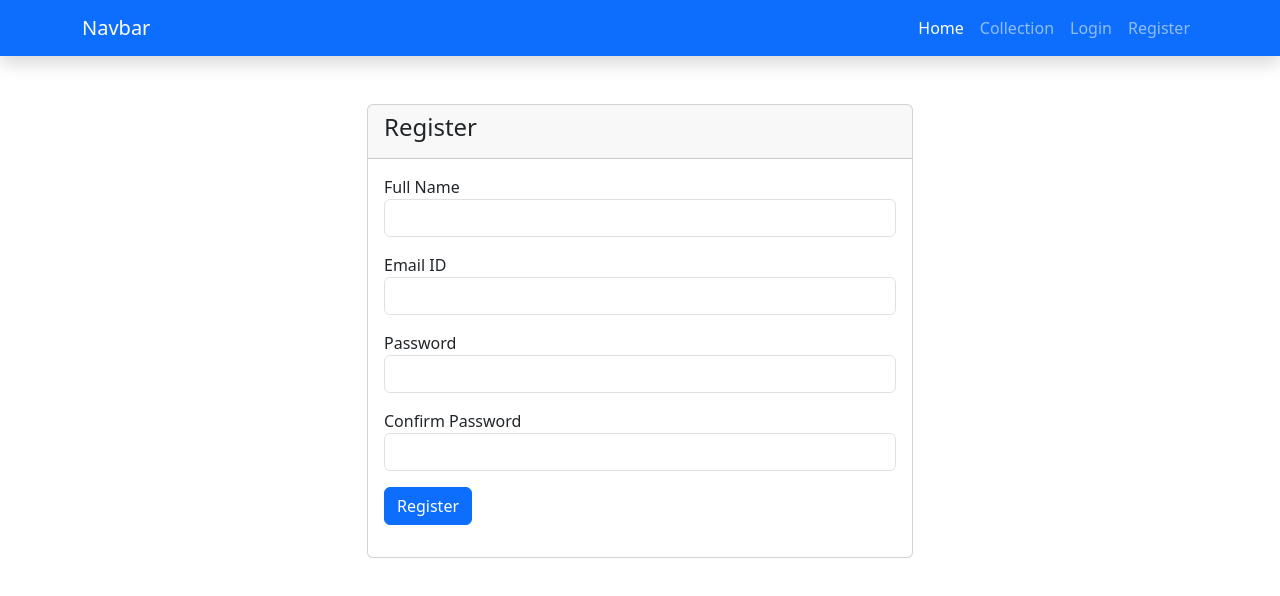
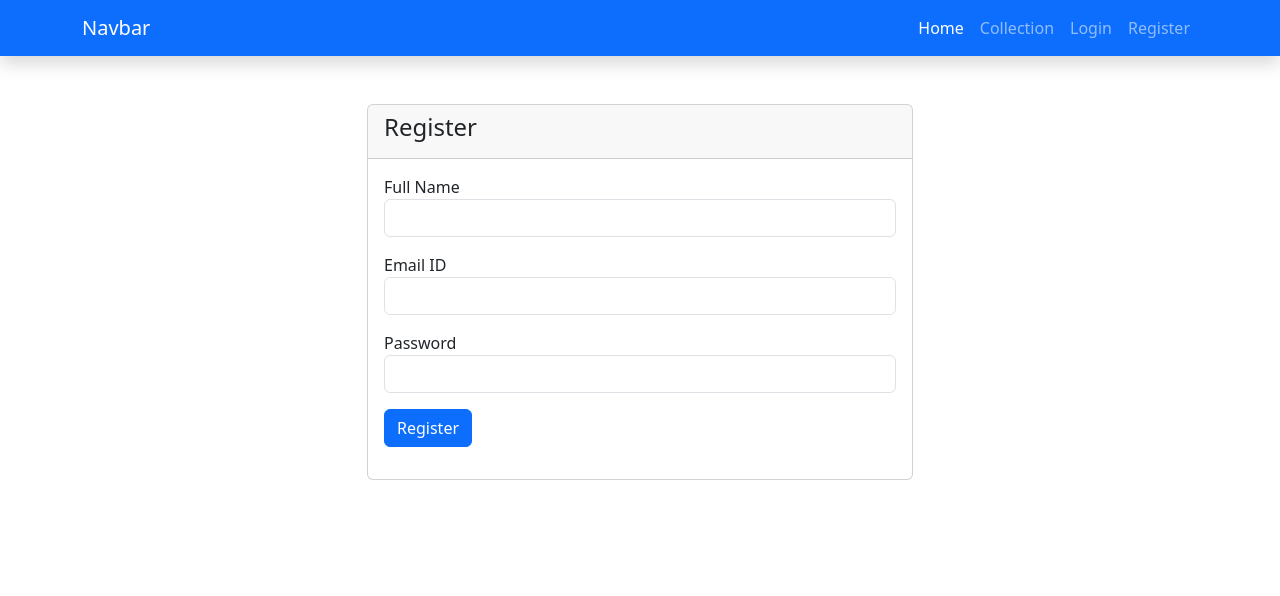
Before and after one commit to nmcanhh/react-ecom-fe, a React (Create React App) app: page /register in a window 1280 px wide. Shown: the top 596 px of the page. Built offline with nearby package versions, Linux system fonts and the light colour scheme.

Commit message:
Tạo Register với API

```diff
--- a/src/App.js
+++ b/src/App.js
@@ -6,6 +6,12 @@ import MasterLayout from "./layouts/admin/MasterLayout";
 import Home from "./components/frontend/Home";
 import Register from "./components/frontend/auth/Register";
 import Login from "./components/frontend/auth/Login";
+import axios from "axios";
+
+axios.defaults.baseURL = "http://reactecom.test/";
+axios.defaults.headers.post["Content-Type"] = "application/json";
+axios.defaults.headers.post["Accept"] = "application/json";
+axios.defaults.withCredentials = true;
 
 function App() {
   return (
--- a/src/components/frontend/auth/Login.js
+++ b/src/components/frontend/auth/Login.js
@@ -20,7 +20,11 @@ const Login = () => {
                   </div>
                   <div className="form-group mb-3">
                     <label htmlFor="">Password</label>
-                    <input type="password" class="form-control" id="password" />
+                    <input
+                      type="password"
+                      className="form-control"
+                      id="password"
+                    />
                   </div>
                   <div className="form-group mb-3">
                     <button type="submit" className="btn btn-primary">
--- a/src/components/frontend/auth/Register.js
+++ b/src/components/frontend/auth/Register.js
@@ -1,7 +1,49 @@
-import React from "react";
+import React, { useState } from "react";
 import Navbar from "../../../layouts/frontend/Navbar";
+import axios from "axios";
+import swal from "sweetalert";
+import { useHistory } from "react-router-dom";
 
 const Register = () => {
+  const history = useHistory();
+  const [registerInput, setRegisterInput] = useState({
+    name: "",
+    email: "",
+    password: "",
+    error_list: [],
+  });
+
+  const handleInput = (e) => {
+    e.persist = () => {};
+    setRegisterInput({ ...registerInput, [e.target.name]: e.target.value });
+  };
+
+  const registerSubmit = (e) => {
+    e.preventDefault();
+
+    const data = {
+      name: registerInput.name,
+      email: registerInput.email,
+      password: registerInput.password,
+    };
+
+    axios.get("/sanctum/csrf-cookie").then((response) => {
+      axios.post(`api/register`, data).then((response) => {
+        if (response.data.status === "200") {
+          localStorage.setItem("auth_token", response.data.token);
+          localStorage.setItem("auth_name", response.data.username);
+          swal("Success", response.data.message, "success");
+          history.push("/");
+        } else {
+          setRegisterInput({
+            ...registerInput,
+            error_list: response.data.validation_errors,
+          });
+        }
+      });
+    });
+  };
+
   return (
     <div>
       <Navbar />
@@ -13,30 +55,39 @@ const Register = () => {
                 <h4>Register</h4>
               </div>
               <div className="card-body">
-                <form action="">
+                <form onSubmit={registerSubmit}>
                   <div className="form-group mb-3">
                     <label htmlFor="">Full Name</label>
-                    <input type="name" className="form-control" id="name" />
+                    <input
+                      type="name"
+                      name="name"
+                      onChange={handleInput}
+                      value={registerInput.name}
+                      className="form-control"
+                    />
+                    <span>{registerInput.error_list?.name}</span>
                   </div>
                   <div className="form-group mb-3">
                     <label htmlFor="">Email ID</label>
-                    <input type="email" name="email" className="form-control" />
+                    <input
+                      type="email"
+                      name="email"
+                      onChange={handleInput}
+                      value={registerInput.email}
+                      className="form-control"
+                    />
+                    <span>{registerInput.error_list?.email}</span>
                   </div>
                   <div className="form-group mb-3">
                     <label htmlFor="">Password</label>
                     <input
                       type="password"
                       name="password"
+                      onChange={handleInput}
+                      value={registerInput.password}
                       className="form-control"
                     />
-                  </div>
-                  <div className="form-group mb-3">
-                    <label htmlFor="">Confirm Password</label>
-                    <input
-                      type="password"
-                      name="confirm_password"
-                      className="form-control"
-                    />
+                    <span>{registerInput.error_list?.password}</span>
                   </div>
                   <div className="form-group mb-3">
                     <button type="submit" className="btn btn-primary">
```
